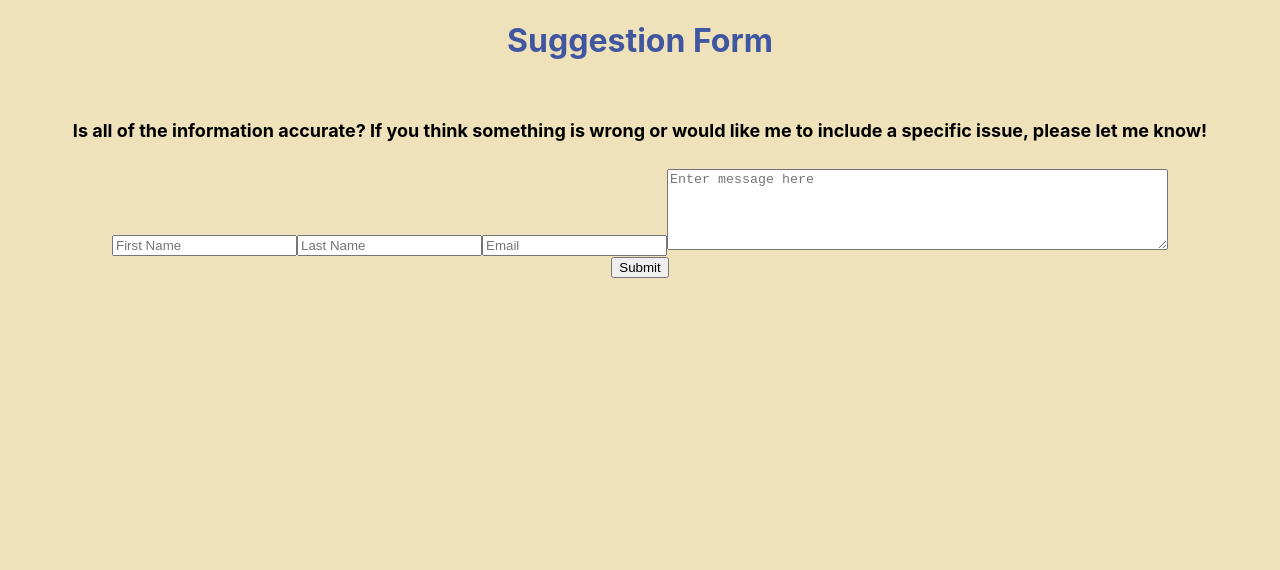
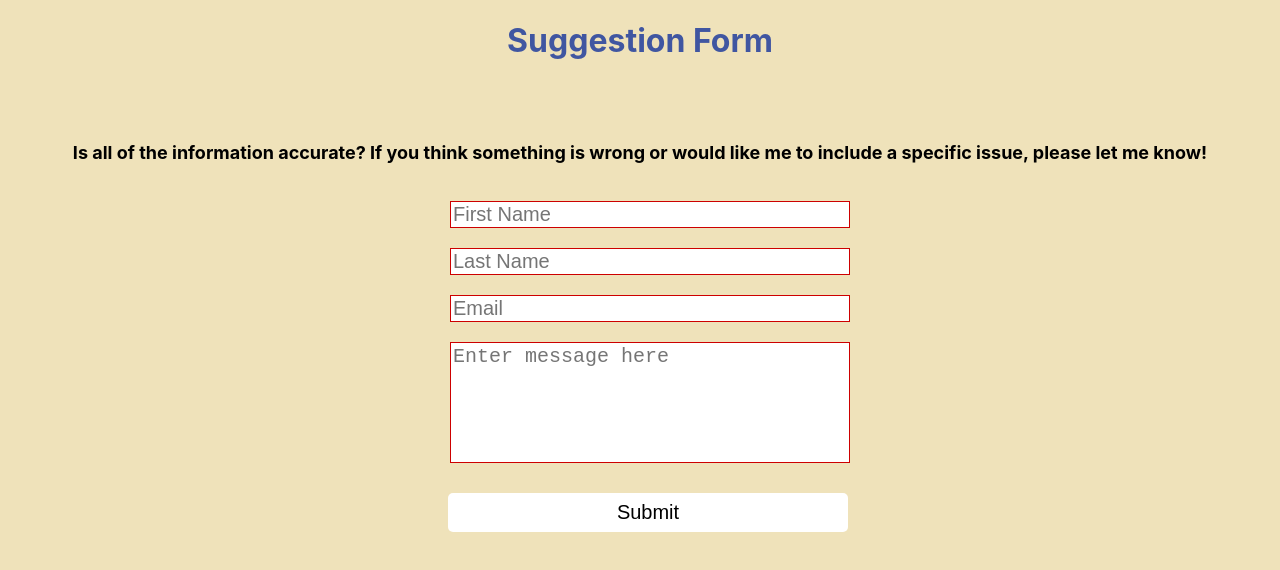
Before and after one commit to jamiemiller8/2020-presidential-candidates, a React (Create React App) app: page /form in a window 1280 px wide. Shown: the top 570 px of the page. Built offline with nearby package versions, Linux system fonts and the light colour scheme.

Commit message:
css for suggestion form

```diff
--- /dev/null
+++ b/src/Form.css
@@ -0,0 +1,37 @@
+.form-container {
+    display: flex;
+	flex-direction: column;
+	justify-content: space-between;
+	align-items: center;
+}
+
+.contact-form {
+	width: 50%;
+	margin-bottom: 30px;
+    max-width: 400px;
+}
+
+input, textarea {
+	width: 100%;
+	margin: 10px;
+	box-sizing: border-box;
+	overflow: visible;
+    resize: none;
+    font-size: 20px;
+    border: solid #CD0000;
+    border-width: 1px;
+}
+
+.submit-form {
+	padding: 0.5rem 1rem;
+	margin: 1rem 0.5rem;
+	background-color: white;
+	border-radius: 5px;
+	cursor: pointer;
+	border: none;
+	min-width: 100px;
+}
+
+.submit-form:hover {
+    background-color: #4056A1;
+}
--- a/src/Form.js
+++ b/src/Form.js
@@ -1,4 +1,5 @@
 import React, { Component } from "react";
+import './Form.css'
 
 class Form extends Component {
   render() {
```
